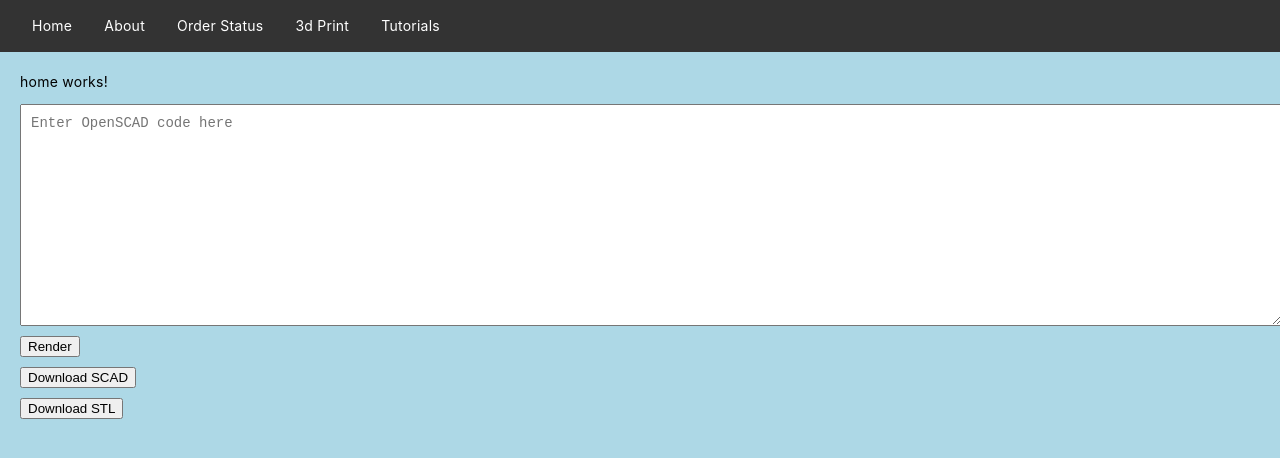
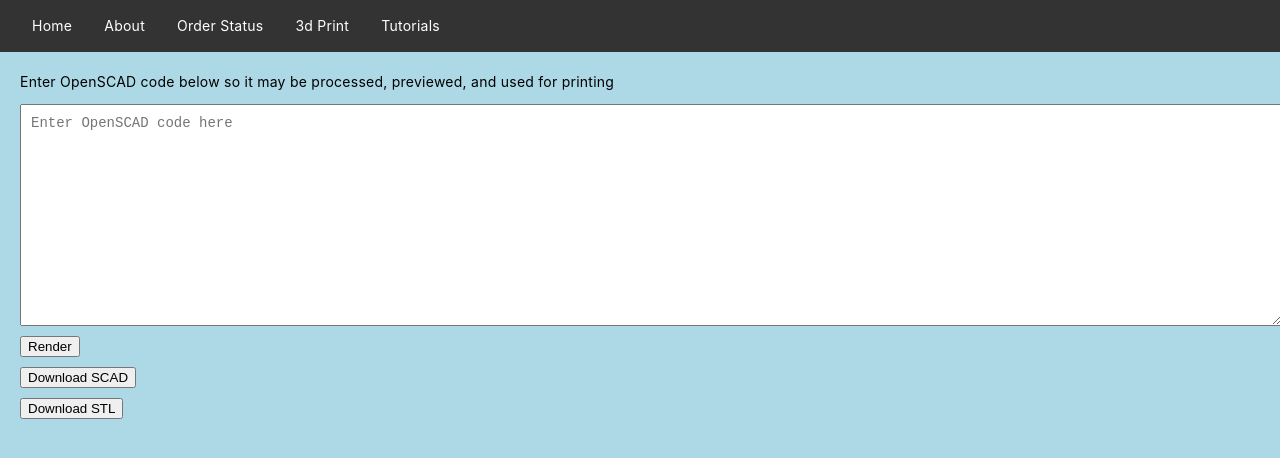
Before and after one commit to KrishGup/CBC-Customized-Build-Center, an Angular app in the folder CBC-UI/angular-app/: page / in a window 1280 px wide. Shown: the top 458 px of the page. Built offline with nearby package versions, Linux system fonts and the light colour scheme.

Commit message:
Update Td and home components with improved messaging and layout

```diff
--- a/CBC-UI/angular-app/src/app/Td/Td.component.html
+++ b/CBC-UI/angular-app/src/app/Td/Td.component.html
@@ -1,4 +1,4 @@
-<p>td works!</p>
+<p></p>
 <form [formGroup]="uploadForm" (ngSubmit)="onSubmit()">
   <label for="file">Upload STL/SCAD File:</label>
   <input type="file" id="file" (change)="onFileChange($event)" />
--- a/CBC-UI/angular-app/src/app/home/home.component.html
+++ b/CBC-UI/angular-app/src/app/home/home.component.html
@@ -1,7 +1,7 @@
 
 
 <div class="container">
-  <p>home works!</p>
+  <p>Enter OpenSCAD code below so it may be processed, previewed, and used for printing</p>
   <textarea [(ngModel)]="scadCode" placeholder="Enter OpenSCAD code here"></textarea>
   <button (click)="renderModel()">Render</button>
   <button (click)="downloadScad()">Download SCAD</button>
```
